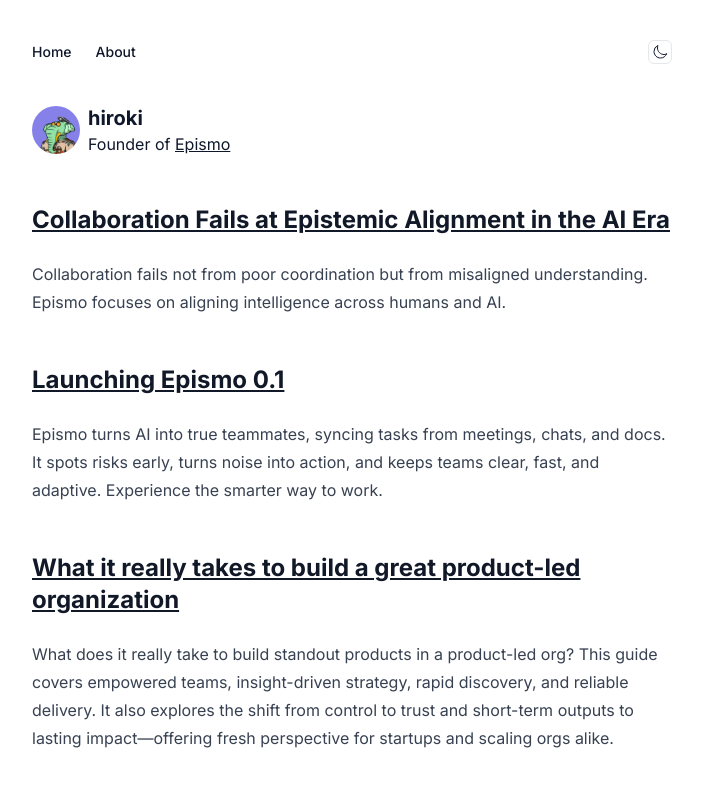
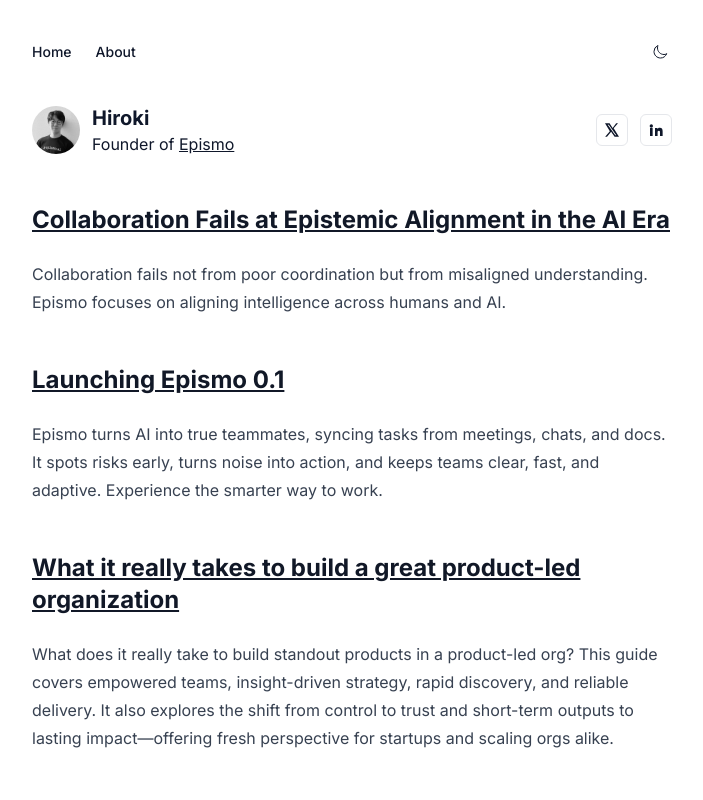
Before and after one commit to hirokiyn/blog, a Next.js app: page / in a window 1280 px wide. Shown: the top 800 px of the page, without its empty margins (288-991 px from the left). Built offline with nearby package versions, Linux system fonts and the light colour scheme.

Commit message:
Add profile pic and social links

```diff
--- a/components/mode-toggle.tsx
+++ b/components/mode-toggle.tsx
@@ -16,7 +16,7 @@
 	return (
 		<button
 			onClick={() => setTheme(isDark ? "light" : "dark")}
-			className="flex h-6 w-6 items-center justify-center rounded-md border"
+			className="flex h-6 w-6 items-center justify-center"
 		>
 			<span className="sr-only">Toggle mode</span>
 			{!mounted ? (
--- a/components/profile.tsx
+++ b/components/profile.tsx
@@ -2,16 +2,56 @@
 
 export function Profile() {
 	return (
-		<div className="flex items-center space-x-2">
-			<img src="/logo.png" alt="logo" className="w-12 rounded-full" />
-			<div className="grid">
-				<span className="text-xl font-bold">hiroki</span>
-				<div>
-					<span>Founder of </span>
-					<Link href="https://about.epismo.ai/en" target="_blank" className="underline">
-						<span>Epismo</span>
-					</Link>
+		<div className="flex items-center justify-between">
+			<div className="flex items-center gap-3">
+				<img src="/hirokiyn.png" alt="logo" className="w-12 rounded-full" />
+				<div className="grid">
+					<span className="text-xl font-bold">Hiroki</span>
+					<div>
+						<span>Founder of </span>
+						<Link
+							href="https://about.epismo.ai/en"
+							target="_blank"
+							className="underline"
+						>
+							<span>Epismo</span>
+						</Link>
+					</div>
 				</div>
+			</div>
+			<div className="flex items-center gap-3">
+				<Link
+					href="https://www.twitter.com/hirokiyn"
+					target="_blank"
+					aria-label="X (Twitter)"
+					className="inline-flex h-8 w-8 items-center justify-center rounded-md border"
+				>
+					<svg
+						xmlns="http://www.w3.org/2000/svg"
+						viewBox="0 0 24 24"
+						fill="currentColor"
+						className="h-4 w-4"
+						aria-hidden="true"
+					>
+						<path d="M18.244 2H21l-6.507 7.437L22.5 22h-6.616l-5.18-7.488L4.5 22H1.744l7.016-8.02L1.5 2h6.78l4.692 6.854L18.244 2zM16.9 19.77h1.472L7.2 4.13H5.62l11.28 15.64z" />
+					</svg>
+				</Link>
+				<Link
+					href="https://www.linkedin.com/in/hirokiyn"
+					target="_blank"
+					aria-label="LinkedIn"
+					className="inline-flex h-8 w-8 items-center justify-center rounded-md border"
+				>
+					<svg
+						xmlns="http://www.w3.org/2000/svg"
+						viewBox="0 0 24 24"
+						fill="currentColor"
+						className="h-4 w-4"
+						aria-hidden="true"
+					>
+						<path d="M4.98 3.5a2.5 2.5 0 11-.001 5.001A2.5 2.5 0 014.98 3.5zM3 8.98h3.96V21H3V8.98zm7.5 0H14v1.64h.05c.49-.93 1.69-1.9 3.48-1.9 3.72 0 4.41 2.45 4.41 5.64V21H18v-5.04c0-1.2-.02-2.75-1.68-2.75-1.68 0-1.94 1.31-1.94 2.66V21H10.5V8.98z" />
+					</svg>
+				</Link>
 			</div>
 		</div>
 	);
```
Also changed, not shown: public/hirokiyn.png (added), public/logo.png (deleted).
